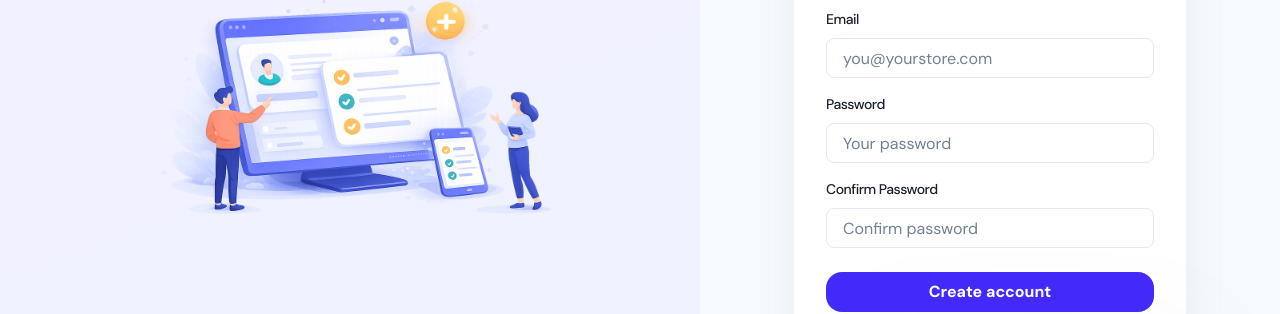
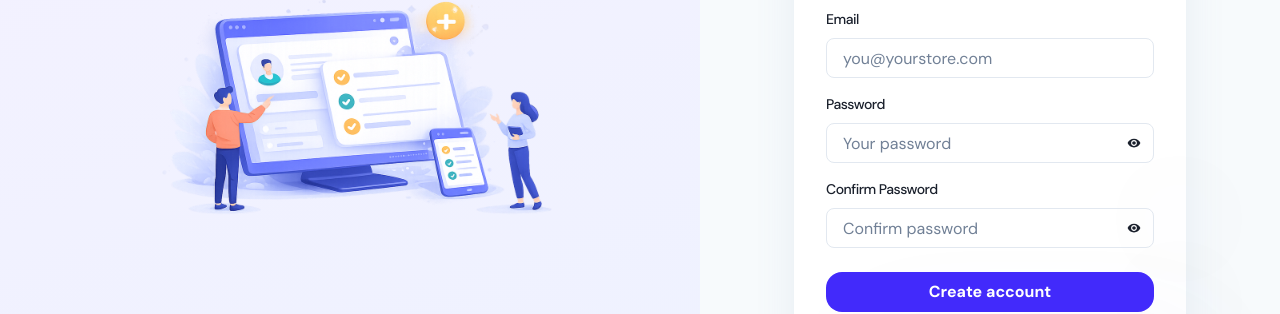
Before and after one commit to Hasee10/Market-Intel, a Next.js app in the folder horizon-ui-chakra-nextjs-main/: page /auth/signup in a window 1280 px wide. Shown: the part 281-595 px from the top of the page. Built offline with nearby package versions, Linux system fonts and the light colour scheme.

Commit message:
Password Correction

```diff
--- a/horizon-ui-chakra-nextjs-main/src/app/auth/signin/page.tsx
+++ b/horizon-ui-chakra-nextjs-main/src/app/auth/signin/page.tsx
@@ -20,6 +20,7 @@ import Link from 'next/link';
 import { useRouter, useSearchParams } from 'next/navigation';
 
 import { AuthCard } from '@/components/marketintel/AuthCard';
+import { PasswordInput } from '@/components/marketintel/PasswordInput';
 import { createClient } from '@/lib/supabase/client';
 import { PATH_AUTH, PATH_DASHBOARD } from '@/lib/paths';
 
@@ -139,12 +140,11 @@ function SignInForm() {
           <FormLabel fontSize="sm" fontWeight="500">
             Password
           </FormLabel>
-          <Input
-            type="password"
+          <PasswordInput
             placeholder="Your password"
             value={password}
             onChange={(e) => setPassword(e.target.value)}
-            required
+            isRequired
           />
         </FormControl>
         <Flex justify="space-between" align="center" mb="24px">
--- a/horizon-ui-chakra-nextjs-main/src/app/auth/signup/page.tsx
+++ b/horizon-ui-chakra-nextjs-main/src/app/auth/signup/page.tsx
@@ -19,7 +19,10 @@ import Link from 'next/link';
 import { useRouter, useSearchParams } from 'next/navigation';
 
 import { AuthCard } from '@/components/marketintel/AuthCard';
+import { PasswordInput } from '@/components/marketintel/PasswordInput';
+import { PasswordRequirements } from '@/components/marketintel/PasswordRequirements';
 import { createClient } from '@/lib/supabase/client';
+import { validatePassword } from '@/lib/password';
 import { PATH_AUTH, PATH_DASHBOARD } from '@/lib/paths';
 
 // useSearchParams() (for ?ref=CODE) forces this into a client-side-rendered
@@ -58,8 +61,9 @@ function SignUpForm() {
       setError('Invalid email');
       return;
     }
-    if (password.length < 6) {
-      setError('Password must include at least 6 characters');
+    const passwordCheck = validatePassword(password);
+    if (!passwordCheck.valid) {
+      setError(`Password needs: ${passwordCheck.failedRule}`);
       return;
     }
     if (password !== confirmPassword) {
@@ -170,24 +174,23 @@ function SignUpForm() {
             <FormLabel fontSize="sm" fontWeight="500">
               Password
             </FormLabel>
-            <Input
-              type="password"
+            <PasswordInput
               placeholder="Your password"
               value={password}
               onChange={(e) => setPassword(e.target.value)}
-              required
+              isRequired
             />
+            {password.length > 0 && <PasswordRequirements password={password} />}
           </FormControl>
           <FormControl mb="24px">
             <FormLabel fontSize="sm" fontWeight="500">
               Confirm Password
             </FormLabel>
-            <Input
-              type="password"
+            <PasswordInput
               placeholder="Confirm password"
               value={confirmPassword}
               onChange={(e) => setConfirmPassword(e.target.value)}
-              required
+              isRequired
             />
           </FormControl>
           <Button type="submit" variant="brand" w="100%" isLoading={isLoading}>
--- /dev/null
+++ b/horizon-ui-chakra-nextjs-main/src/components/marketintel/PasswordInput.tsx
@@ -0,0 +1,29 @@
+'use client';
+
+import { useState } from 'react';
+import { IconButton, Input, InputGroup, InputProps, InputRightElement } from '@chakra-ui/react';
+import { MdVisibility, MdVisibilityOff } from 'react-icons/md';
+
+// Was a plain `type="password"` input with no way to check what you typed -
+// every auth form (sign in, sign up) had this same gap independently.
+export function PasswordInput(props: InputProps) {
+  const [visible, setVisible] = useState(false);
+
+  return (
+    <InputGroup>
+      <Input {...props} type={visible ? 'text' : 'password'} pr="40px" />
+      <InputRightElement>
+        <IconButton
+          aria-label={visible ? 'Hide password' : 'Show password'}
+          icon={visible ? <MdVisibilityOff /> : <MdVisibility />}
+          size="sm"
+          variant="ghost"
+          onClick={() => setVisible((v) => !v)}
+          tabIndex={-1}
+        />
+      </InputRightElement>
+    </InputGroup>
+  );
+}
+
+export default PasswordInput;
--- /dev/null
+++ b/horizon-ui-chakra-nextjs-main/src/components/marketintel/PasswordRequirements.tsx
@@ -0,0 +1,37 @@
+'use client';
+
+import { Flex, Icon, Text } from '@chakra-ui/react';
+import { MdCheckCircle, MdRadioButtonUnchecked } from 'react-icons/md';
+
+import { PASSWORD_RULES } from '@/lib/password';
+
+type PasswordRequirementsProps = {
+  password: string;
+};
+
+// Live checklist shown while choosing a new password (sign-up only - a
+// sign-in form isn't the place to relitigate password rules for an account
+// that already exists).
+export function PasswordRequirements({ password }: PasswordRequirementsProps) {
+  return (
+    <Flex direction="column" gap="4px" mt="8px">
+      {PASSWORD_RULES.map((rule) => {
+        const met = rule.test(password);
+        return (
+          <Flex key={rule.key} align="center" gap="6px">
+            <Icon
+              as={met ? MdCheckCircle : MdRadioButtonUnchecked}
+              boxSize="14px"
+              color={met ? 'green.400' : 'gray.300'}
+            />
+            <Text fontSize="xs" color={met ? 'green.600' : 'gray.500'}>
+              {rule.label}
+            </Text>
+          </Flex>
+        );
+      })}
+    </Flex>
+  );
+}
+
+export default PasswordRequirements;
--- /dev/null
+++ b/horizon-ui-chakra-nextjs-main/src/lib/password.ts
@@ -0,0 +1,21 @@
+export type PasswordRule = {
+  key: string;
+  label: string;
+  test: (password: string) => boolean;
+};
+
+// Matches Supabase Auth's own default minimum (6 chars) as a floor, but
+// enforces real complexity on top of it - the previous check was just
+// `password.length < 6`, which let "111111" through.
+export const PASSWORD_RULES: PasswordRule[] = [
+  { key: 'length', label: 'At least 8 characters', test: (p) => p.length >= 8 },
+  { key: 'uppercase', label: 'One uppercase letter', test: (p) => /[A-Z]/.test(p) },
+  { key: 'lowercase', label: 'One lowercase letter', test: (p) => /[a-z]/.test(p) },
+  { key: 'number', label: 'One number', test: (p) => /[0-9]/.test(p) },
+  { key: 'special', label: 'One special character', test: (p) => /[^A-Za-z0-9]/.test(p) },
+];
+
+export function validatePassword(password: string): { valid: boolean; failedRule: string | null } {
+  const failed = PASSWORD_RULES.find((rule) => !rule.test(password));
+  return { valid: !failed, failedRule: failed ? failed.label : null };
+}
```
